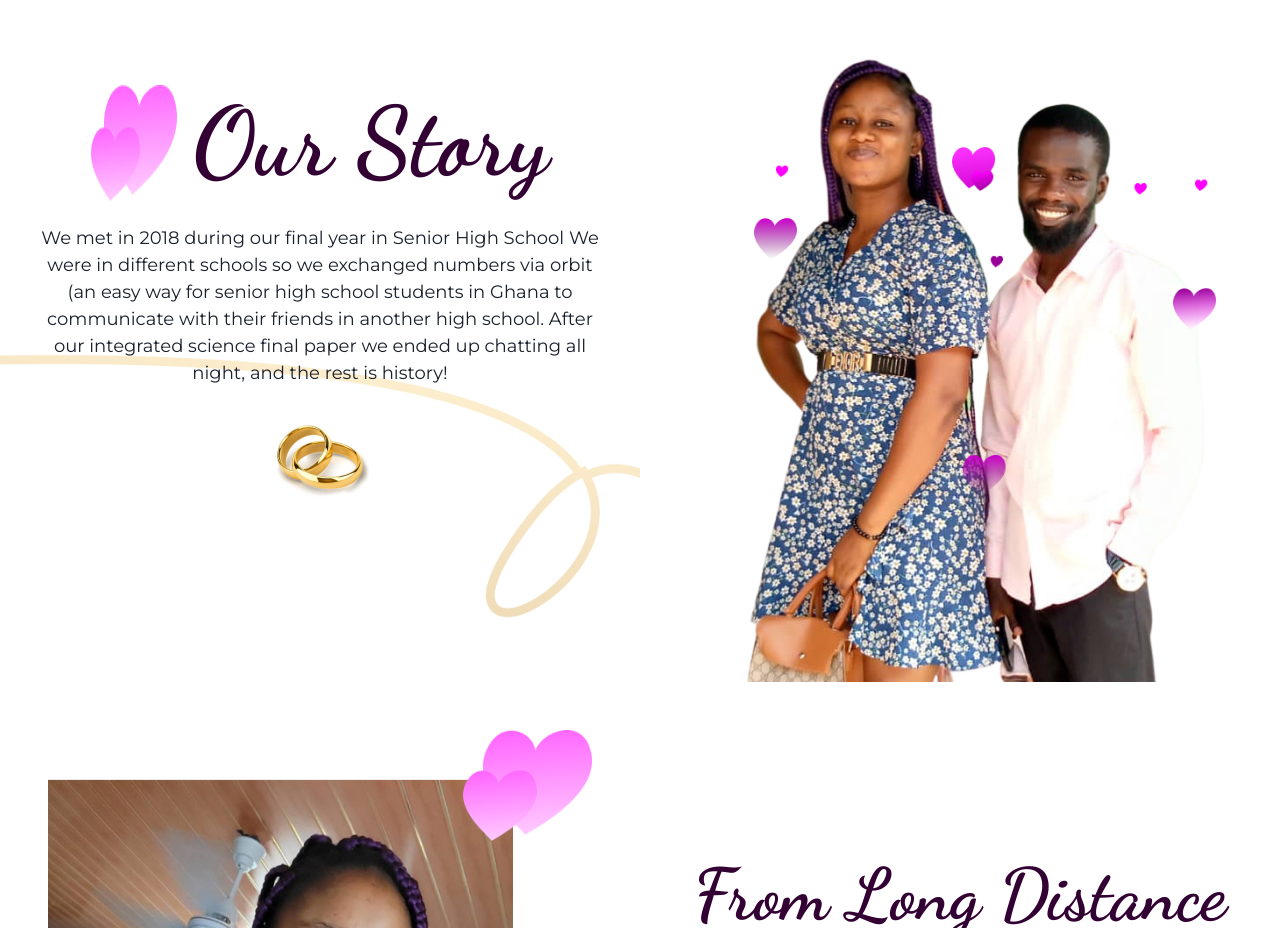
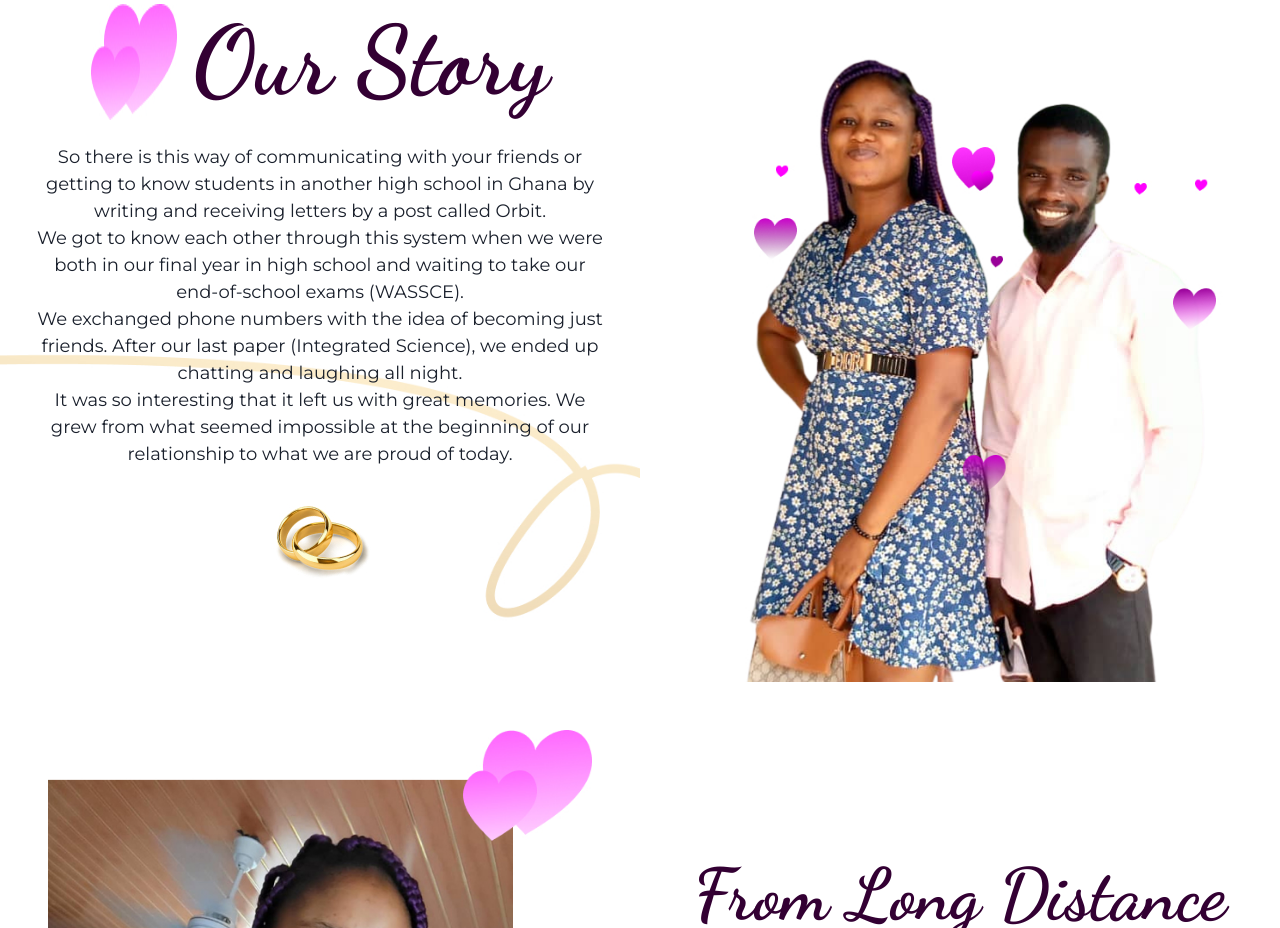
Before and after one commit to jamesofoaye/ella-said-yes, a Next.js app: page / in a window 1280 px wide. Shown: the part 880-1808 px from the top of the page. Built offline with nearby package versions, Linux system fonts and the light colour scheme.

Commit message:
feat: changed our story to make it interesting

```diff
--- a/pages/index.js
+++ b/pages/index.js
@@ -80,7 +80,21 @@ export default function Home() {
 							</Flex>
 
 							<Text fontSize={"lg"} textAlign="center" px={[4, 6, 8]} pt={4}>
-								We met in 2018 during our final year in Senior High School We were in different schools so we exchanged numbers via orbit (an easy way for senior high school students in Ghana to communicate with their friends in another high school. After our integrated science final paper we ended up chatting all night, and the rest is history!
+								So there is this way of communicating with your friends or
+								getting to know students in another high school in Ghana by
+								writing and receiving letters by a post called Orbit.
+								<br />
+								We got to know each other through this system when we were both
+								in our final year in high school and waiting to take our
+								end-of-school exams (WASSCE).
+								<br />
+								We exchanged phone numbers with the idea of becoming just
+								friends. After our last paper (Integrated Science), we ended up
+								chatting and laughing all night.
+								<br />
+								It was so interesting that it left us with great memories. We
+								grew from what seemed impossible at the beginning of our
+								relationship to what we are proud of today.
 							</Text>
 
 							<Image src="/assets/ring.jpg" alt="Rings" pt={3} />
```
